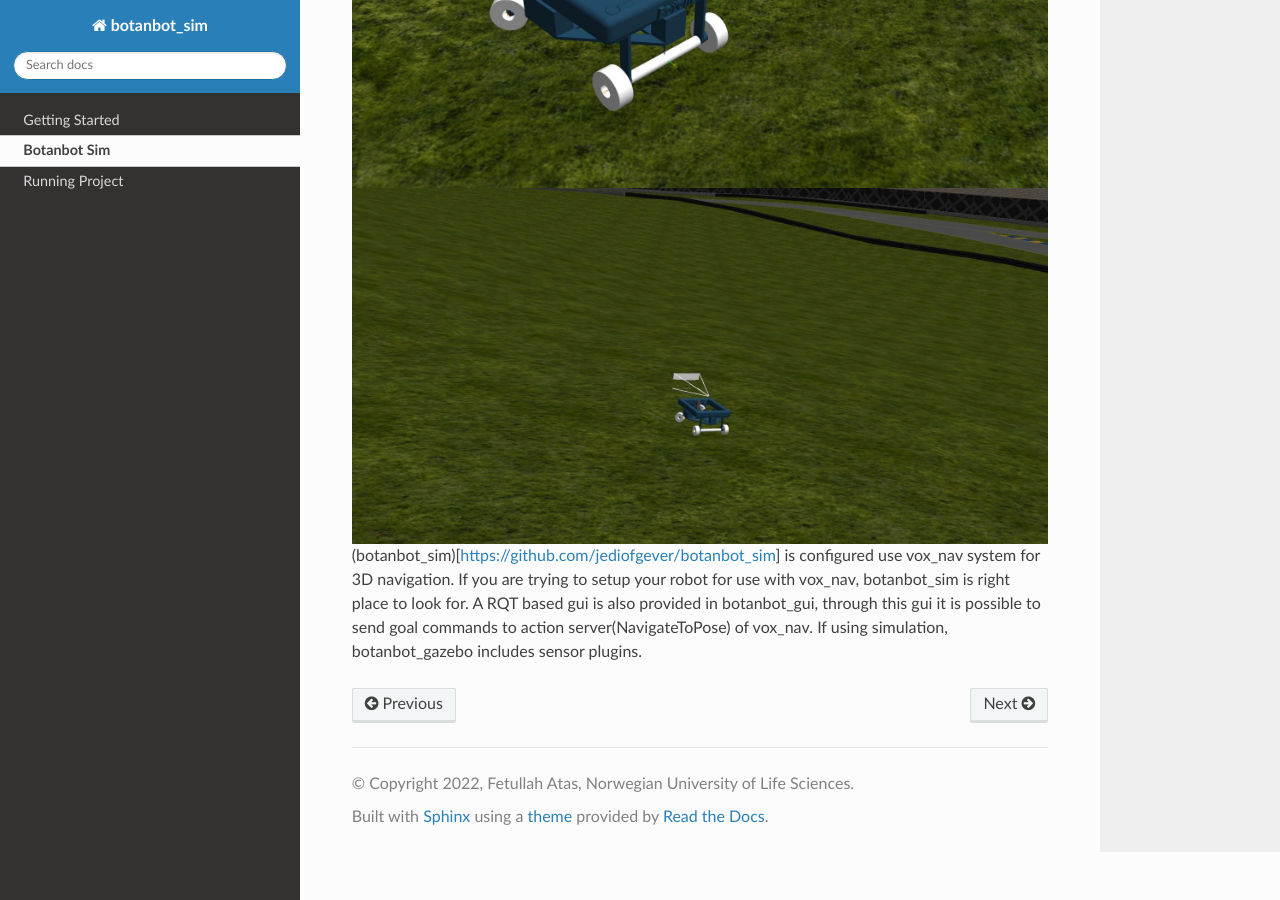
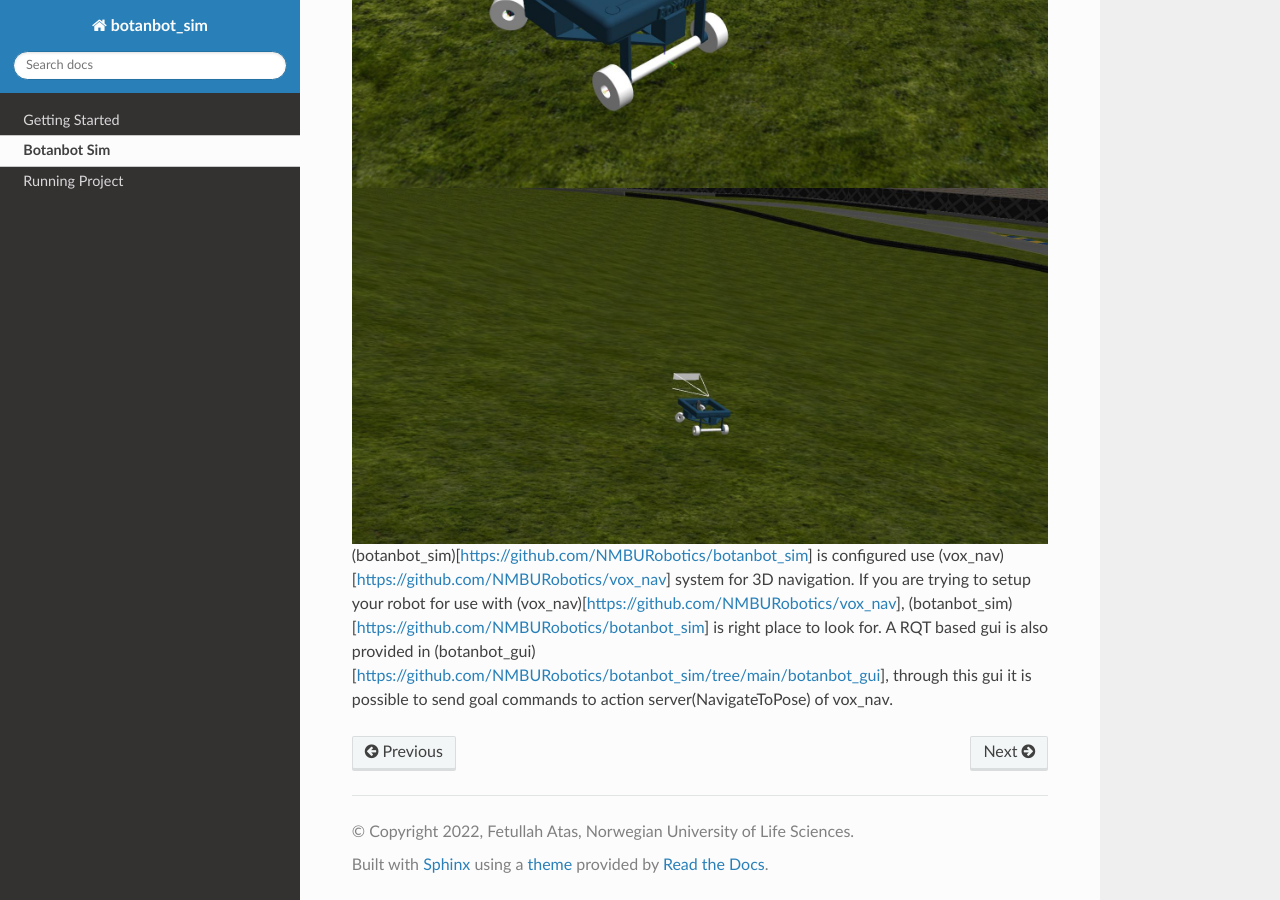
Before and after one commit to NMBURobotics/botanbot_sim, a Sphinx documentation site: the page built from docs/botanbot_sim/index.rst, in a window 1280 px wide and 900 px high, scrolled down 1248 px. Built offline with Sphinx 7.4.7 and the Read the Docs theme 2.0.0, drawn with Linux system fonts in a browser that asks for light colours.

Commit message:
keep updating

```diff
--- a/docs/botanbot_sim/index.rst
+++ b/docs/botanbot_sim/index.rst
@@ -7,8 +7,8 @@ Botanbot Sim
 ========================================
 
 Botanbot is a simple 4 wheeled , ackermann drived mobile robot.
-It is simulated under Gazebo with all required essential sensors in order to do outdoor navigation. The following table shows currently supported sensors.
-
+It is simulated under Gazebo with all required essential sensors in order to do outdoor navigation.
+The following table shows currently supported sensors.
 
 **1. Sensor support for Botanbot**
 
@@ -61,7 +61,7 @@ It is simulated under Gazebo with all required essential sensors in order to do
    :alt: rqt landing screen
 
 
-(botanbot_sim)[https://github.com/jediofgever/botanbot_sim] is configured use vox_nav system for 3D navigation. If you are trying to setup your robot for use with
-vox_nav, botanbot_sim is  right place to look for.
-A RQT based gui is also provided in botanbot_gui, through this gui it is possible to send goal commands to action server(NavigateToPose) of vox_nav. If using simulation,
-botanbot_gazebo includes sensor plugins.
+(botanbot_sim)[https://github.com/NMBURobotics/botanbot_sim] is configured use (vox_nav)[https://github.com/NMBURobotics/vox_nav] system for 3D navigation.
+If you are trying to setup your robot for use with (vox_nav)[https://github.com/NMBURobotics/vox_nav], (botanbot_sim)[https://github.com/NMBURobotics/botanbot_sim] is right place to look for.
+A RQT based gui is also provided in (botanbot_gui)[https://github.com/NMBURobotics/botanbot_sim/tree/main/botanbot_gui],
+through this gui it is possible to send goal commands to action server(NavigateToPose) of vox_nav.
```
